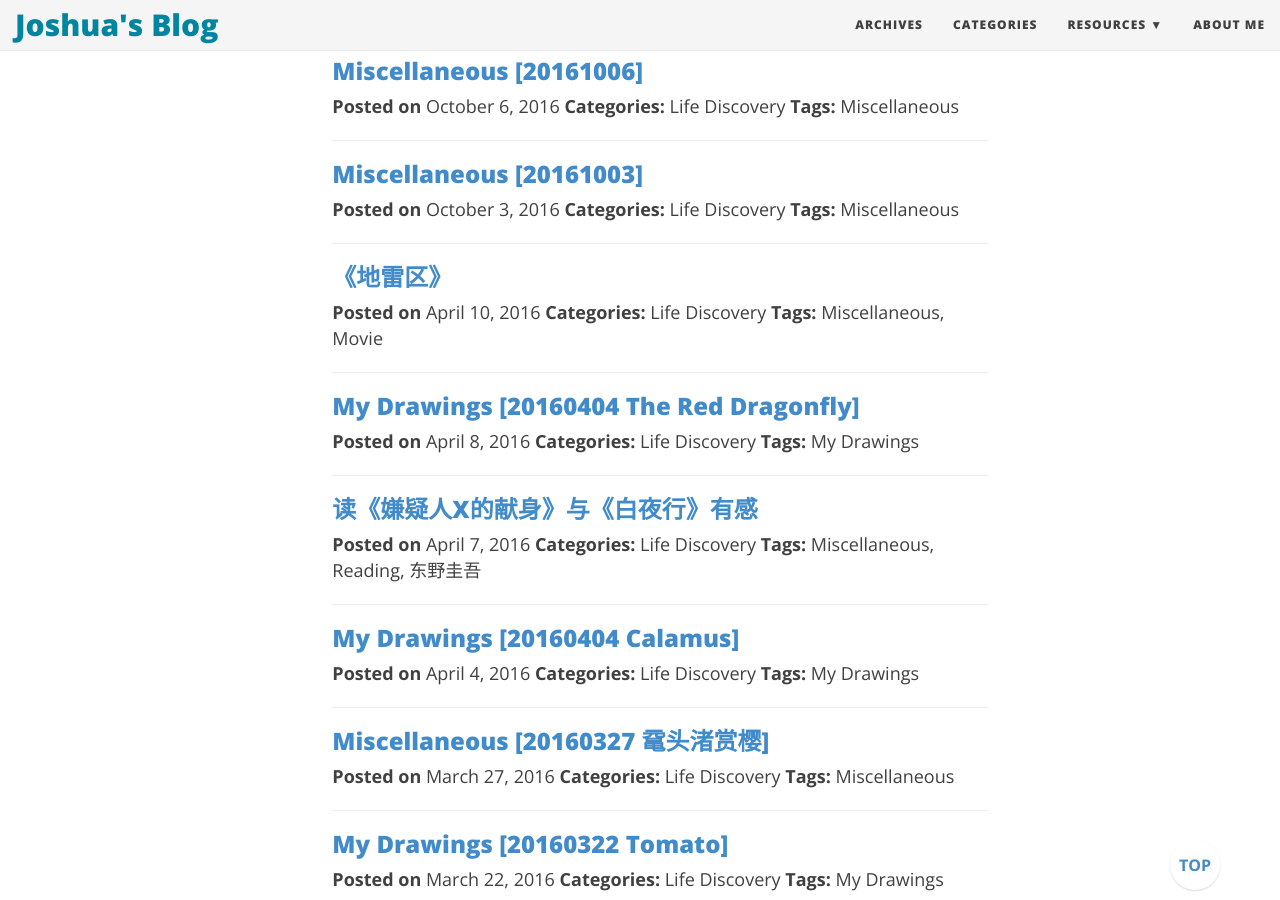
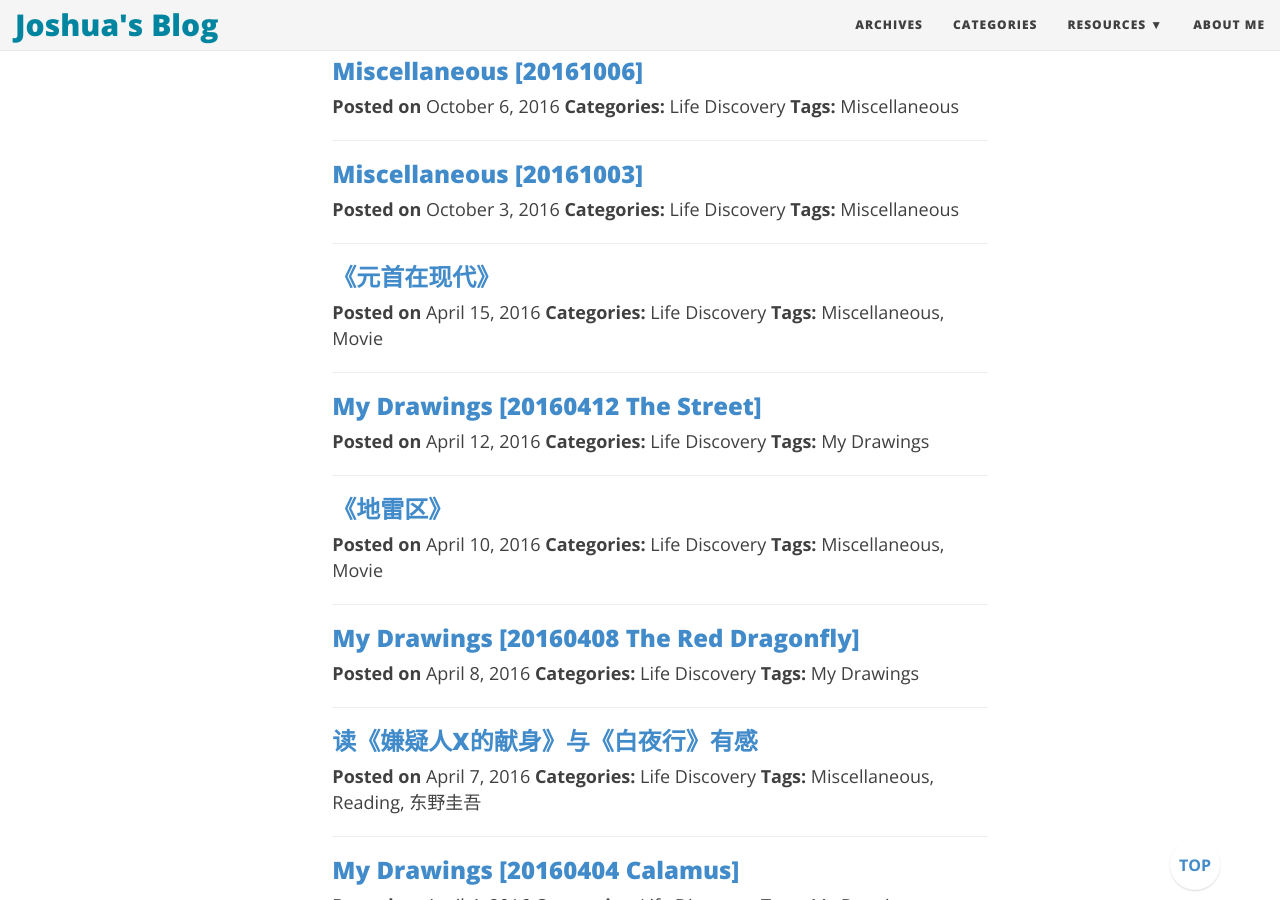
Before and after one commit to joshua19881228/joshua19881228.github.io, a Jekyll site: the page built from categories.html, in a window 1280 px wide and 900 px high, scrolled down 12893 px. Built offline with Jekyll 4.4.1, drawn with Linux system fonts in a browser that asks for light colours; nearby versions of some CDN libraries.

Commit message:
add older posts

```diff
--- /dev/null
+++ b/_posts/Life_Discovery/Miscellaneous/2016-04-15-Miscellaneous.md
@@ -0,0 +1,17 @@
+---
+title: "《元首在现代》"
+category: "Life Discovery"
+tag: ["Miscellaneous", "Movie"]
+---
+
+在看过《地雷区》后不久，还看了一部与德国相关的电影《元首在现代》，德语名称为《ER IST WIEDER DA》。因为不懂德文，特意在翻译软件中搜了一下，字面意思是《他回来了》，这里的“他”就是特指希特勒。以前看过一些报道，据说在德国谈论希特勒、纳粹是一件十分敏感的事情，这部政治喜剧能够在德国上映并获得不错的票房，还真是令人有些意外。虽说是一部喜剧片，但其中的内容却充满了讽刺和争议。
+
+<img class="img-responsive center-block" src="https://raw.githubusercontent.com/joshua19881228/my_blogs/master/Life_Discovery/Miscellaneous/figures/ER_IST_WIEDER_DA.jpg" alt="" width="480"/>
+
+电影的大概内容是1945年希特勒在地堡中开枪自杀时并没有死，而是穿越到了2014年的德国，他降临的位置就是元首地堡的旧址，自此希特勒开始了一段很有意思的故事。当元首最初接触我们的现代社会时，着实受到了不小的冲击。这些冲击来自于先进的科技，电视、互联网、手机……一切我们看起来稀松平常的东西，对于元首来说都是革命性技术；欧洲的政治版图也吓到了元首，70年过去了，波兰居然还在地图上，而且占领了大片原本属于德国的土地，这是不能忍受的；德国境内居然居住着大量的非雅利安人，包括土耳其人、亚洲人、黑人……元首的内心在滴血，优等种族的血统就这么被污染了。
+
+然而，很快元首就在现代社会中找到了自己的位置，现代社会是一个充斥着大众传媒的社会，元首向来对舆论宣传极其重视，因此元首在现代社会反而如鱼得水，运用起宣传的武器。现代社会中的大多数人都当他是小丑、是闹剧、是行为艺术，而正是这种轻视，也让元首有了施展能耐的机会。他通过各种手段了解现在的民众需求，利用民众的民族主义、对移民的排斥、对政府的不满，元首的演讲极具天赋又富有煽动性，德国又一次被征服了。元首终于重返政坛了，而人们推崇他为民主的胜利，新一轮的狂热崇拜又开始了。唯一一位认识到事态严重性的人，那个将元首一手推到前台的记者，却被关进了精神病院。历史再次重演了。而这一切的原因，也许就像电影中给出的答案，元首说：“人们为什么选择我？因为，他们心底里，都像我。“而另一则[影评](http://www.jianshu.com/p/de2e7054f1b9)中的信息更加令人担忧
+
+>这部电影由作家蒂穆尔·韦尔姆所写的同名社会讽刺小说改编，讲的是希特勒穿越时空来到2014年德国，发生了一系列荒诞故事。小说本身是用来讽刺当代德国的，并不是向纳粹致敬。扮演希特勒的马萨奇本人也不是新纳粹分子。但在拍戏的过程中，剧组居然意外的遇到了许多德国人向希特勒致敬，包括喊出“我们需要集中营”这类口号。这让演员马萨奇本人也很震惊。演员马萨奇扮成希特勒在德国大受欢迎，当然人群中不全是右翼，也有人开始打他，而马萨奇对此表示：“那真让我感到轻松，还是有人是理智的。”在小说和电影里，希特勒本人穿越到今天的德国，尽管说的天花乱坠费尽口舌，但没人相信他是真的希特勒，所有人都以为他只是个疯子，一个行为艺术家。而在真正的现实世界，明明只是一场拍摄活动，演员却被人当成真的希特勒膜拜。现实比小说还要讽刺。
+
+除了沉重的政治话题，影评中也有很多颇具娱乐性的桥段，例如元首在街头买画，大家都知道希特勒曾经想当一名画家；元首观看《帝国的毁灭》时的懵逼表情；以及片中对《帝国的毁灭》中希特勒发飙片段的恶搞等等，都充满了十足的笑料。这是一部充满欢笑，而又引人深思的电影。
--- a/_posts/Life_Discovery/My_Drawings/2016-04-08-My-Drawings.md
+++ b/_posts/Life_Discovery/My_Drawings/2016-04-08-My-Drawings.md
@@ -1,7 +1,7 @@
 ---
-title: "My Drawings [20160404 The Red Dragonfly]"
+title: "My Drawings [20160408 The Red Dragonfly]"
 category: "Life Discovery"
 tag: "My Drawings"
 ---
 
-<img class="img-responsive center-block" src="https://raw.githubusercontent.com/joshua19881228/my_blogs/master/Life_Discovery/My_Drawings/RedDragonfly.jpg" alt="" width="480"/>
+<img class="img-responsive center-block" src="https://raw.githubusercontent.com/joshua19881228/my_blogs/master/Life_Discovery/My_Drawings/RedDragonfly.jpg" alt="" width="640"/>
--- /dev/null
+++ b/_posts/Life_Discovery/My_Drawings/2016-04-12-My-Drawings.md
@@ -0,0 +1,7 @@
+---
+title: "My Drawings [20160412 The Street]"
+category: "Life Discovery"
+tag: "My Drawings"
+---
+
+<img class="img-responsive center-block" src="https://raw.githubusercontent.com/joshua19881228/my_blogs/master/Life_Discovery/My_Drawings/street.jpg" alt="" width="640"/>
```
